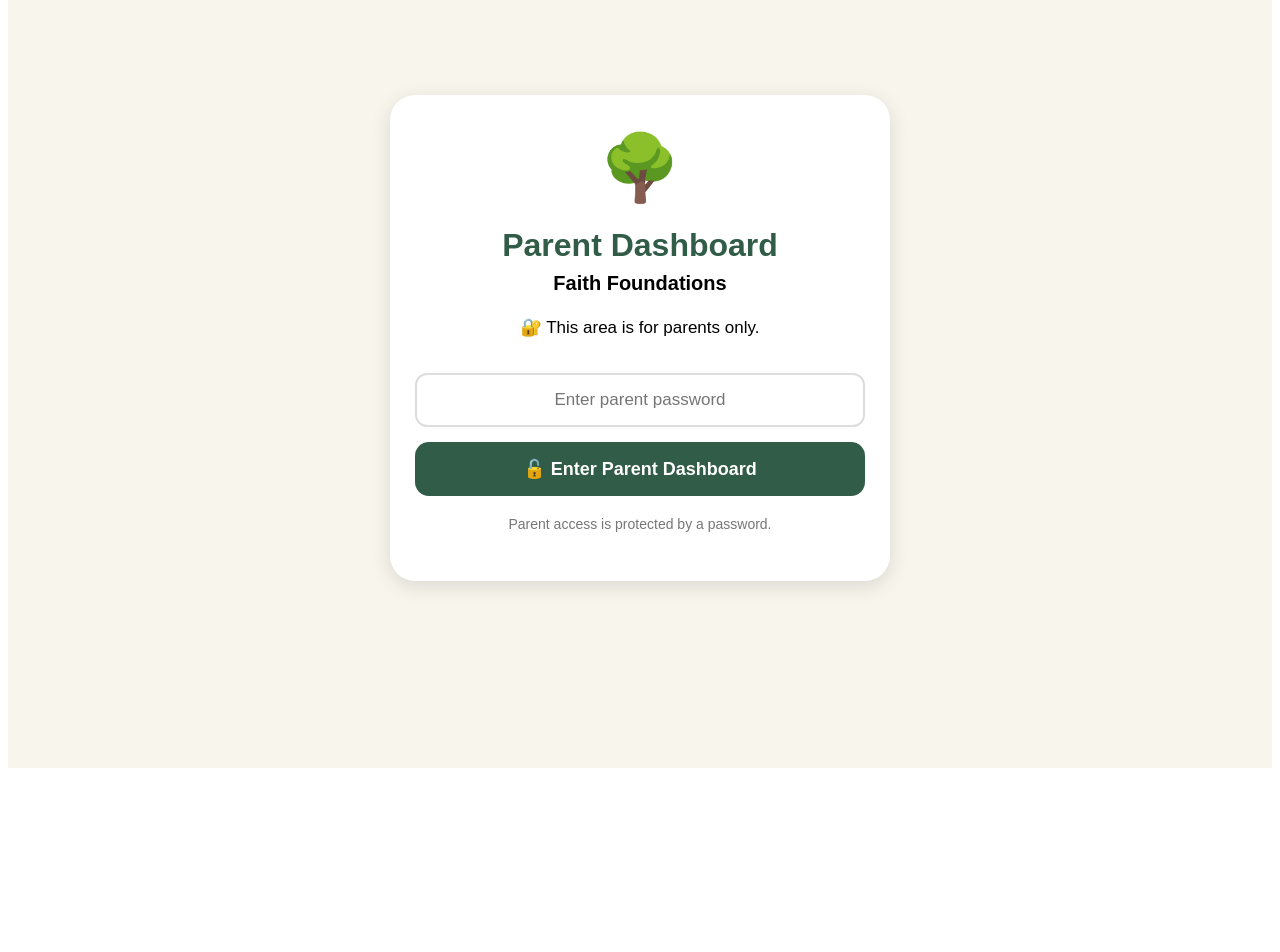
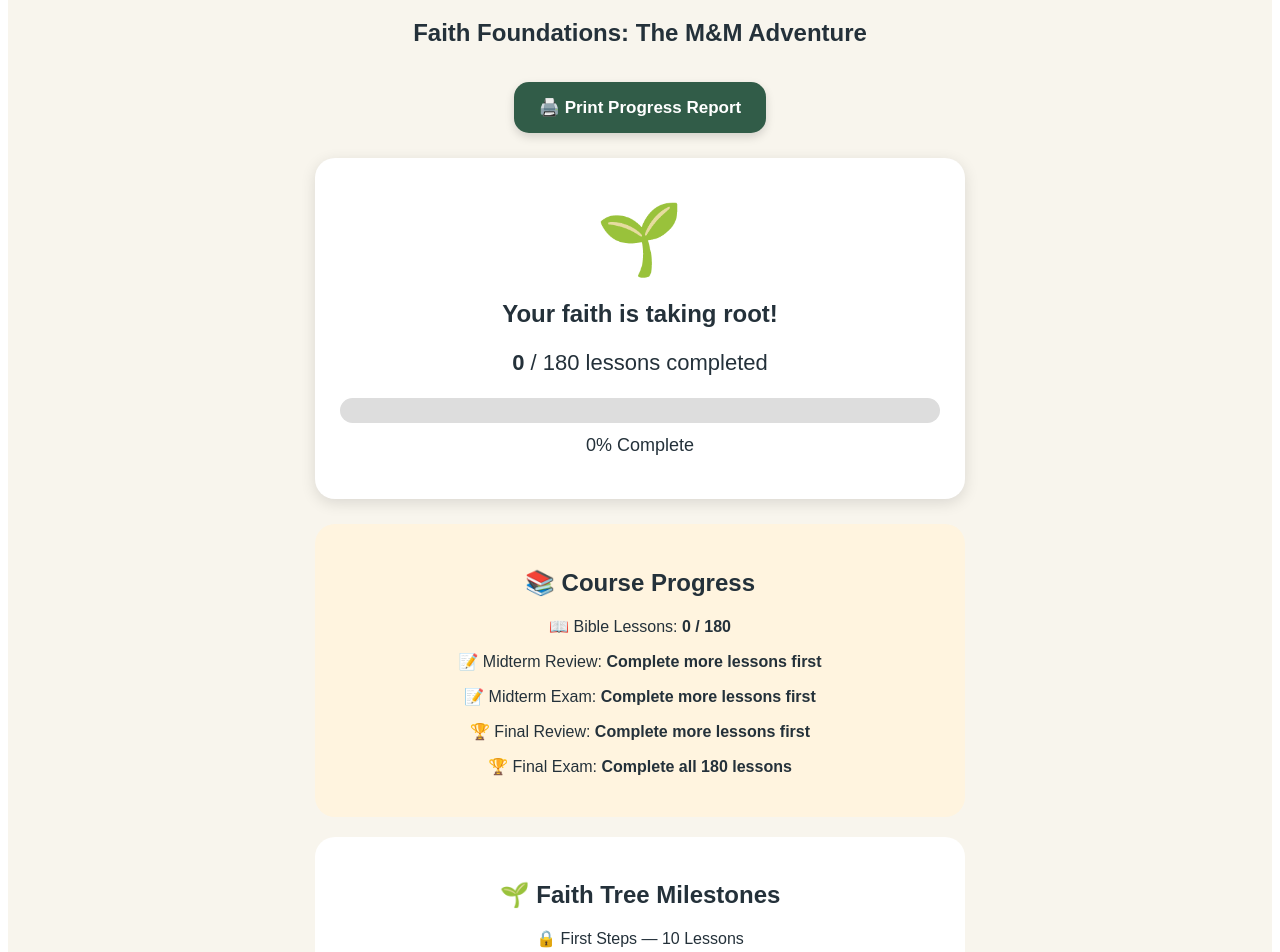
Before and after one commit to ahamilton1210ah-maker/faith-foundations-mm-adventure, a Next.js app: page /parent in a window 1280 px wide. Shown: the part 100-1052 px from the top of the page. Before the commit the page ends 876 px from the top, so only its background shows below. Built offline with nearby package versions, Linux system fonts and the light colour scheme.

Commit message:
Remove password protection from Parent component

```diff
--- a/app/parent/page.js
+++ b/app/parent/page.js
@@ -2,37 +2,23 @@
 
 import { useEffect, useState } from "react";
 
-const PARENT_PASSWORD = "M&M2026";
-
 export default function Parent() {
-  const [password, setPassword] = useState("");
-  const [unlocked, setUnlocked] = useState(false);
   const [completed, setCompleted] = useState([]);
 
   useEffect(() => {
-    const parentAccess = sessionStorage.getItem("parentAccess");
-
-    if (parentAccess === "true") {
-      setUnlocked(true);
-    }
-  }, []);
-
-  useEffect(() => {
-    if (!unlocked) return;
-
     function loadProgress() {
-      try {
       const saved = localStorage.getItem("faithTreeCompleted");
 
       if (saved) {
+        try {
           const parsed = JSON.parse(saved);
 
           if (Array.isArray(parsed)) {
             setCompleted(parsed);
           }
-        }
         } catch {
           setCompleted([]);
+        }
       }
     }
 
@@ -53,134 +39,13 @@ export default function Parent() {
 
       window.removeEventListener("storage", loadProgress);
     };
-  }, [unlocked]);
-
-  function handleLogin(e) {
-    e.preventDefault();
-
-    if (password === PARENT_PASSWORD) {
-      sessionStorage.setItem("parentAccess", "true");
-      setUnlocked(true);
-      setPassword("");
-    } else {
-      alert("❌ Incorrect parent password.");
-      setPassword("");
-    }
-  }
-
-  function logout() {
-    sessionStorage.removeItem("parentAccess");
-    setUnlocked(false);
-  }
-
-  if (!unlocked) {
-    return (
-      <main
-        style={{
-          minHeight: "100vh",
-          padding: "30px 20px",
-          display: "flex",
-          justifyContent: "center",
-          alignItems: "center",
-          background: "#f8f5ed",
-          fontFamily: "Arial, sans-serif",
-        }}
-      >
-        <div
-          style={{
-            background: "white",
-            borderRadius: "25px",
-            padding: "35px 25px",
-            width: "100%",
-            maxWidth: "450px",
-            textAlign: "center",
-            boxShadow: "0 5px 20px rgba(0,0,0,.12)",
-          }}
-        >
-          <div style={{ fontSize: "65px" }}>🌳</div>
-
-          <h1
-            style={{
-              color: "#315c48",
-              marginBottom: "8px",
-            }}
-          >
-            Parent Dashboard
-          </h1>
-
-          <h2
-            style={{
-              fontSize: "20px",
-              marginTop: "5px",
-            }}
-          >
-            Faith Foundations
-          </h2>
-
-          <p
-            style={{
-              fontSize: "17px",
-              marginTop: "20px",
-              lineHeight: "1.5",
-            }}
-          >
-            🔐 This area is for parents only.
-          </p>
-
-          <form onSubmit={handleLogin}>
-            <input
-              type="password"
-              value={password}
-              onChange={(e) => setPassword(e.target.value)}
-              placeholder="Enter parent password"
-              style={{
-                width: "100%",
-                boxSizing: "border-box",
-                padding: "15px",
-                marginTop: "15px",
-                borderRadius: "12px",
-                border: "2px solid #ddd",
-                fontSize: "17px",
-                textAlign: "center",
-              }}
-            />
-
-            <button
-              type="submit"
-              style={{
-                width: "100%",
-                padding: "16px",
-                marginTop: "15px",
-                border: "none",
-                borderRadius: "14px",
-                background: "#315c48",
-                color: "white",
-                fontSize: "18px",
-                fontWeight: "bold",
-                cursor: "pointer",
-              }}
-            >
-              🔓 Enter Parent Dashboard
-            </button>
-          </form>
-
-          <p
-            style={{
-              marginTop: "20px",
-              fontSize: "14px",
-              color: "#777",
-            }}
-          >
-            Parent access is protected by a password.
-          </p>
-        </div>
-      </main>
-    );
-  }
+  }, []);
 
   const count = completed.length;
 
-  const percentage = Math.round((count / 180) * 100);
+  const percentage = Math.round(
+    (count / 180) * 100
+  );
 
   let tree = "🌱";
   let message = "Your faith is taking root!";
@@ -196,6 +61,366 @@ export default function Parent() {
     message = "Look how much your Faith Tree has grown!";
   }
 
+  function printReport() {
+    const completedDays = [...completed].sort(
+      (a, b) => a - b
+    );
+
+    const today = new Date().toLocaleDateString();
+
+    const reportWindow = window.open(
+      "",
+      "_blank",
+      "width=900,height=700"
+    );
+
+    if (!reportWindow) {
+      alert(
+        "Please allow pop-ups for this website so the printable report can open."
+      );
+
+      return;
+    }
+
+    reportWindow.document.write(`
+      <!DOCTYPE html>
+      <html>
+      <head>
+        <title>Faith Foundations Progress Report</title>
+
+        <style>
+          body {
+            font-family: Arial, sans-serif;
+            padding: 40px;
+            color: #24313a;
+          }
+
+          .header {
+            text-align: center;
+            margin-bottom: 30px;
+          }
+
+          .tree {
+            font-size: 70px;
+            margin: 10px;
+          }
+
+          h1 {
+            color: #315c48;
+            margin-bottom: 5px;
+          }
+
+          h2 {
+            color: #315c48;
+          }
+
+          .box {
+            border: 2px solid #ddd;
+            border-radius: 15px;
+            padding: 20px;
+            margin: 20px 0;
+          }
+
+          .progress-container {
+            width: 100%;
+            height: 25px;
+            background: #ddd;
+            border-radius: 20px;
+            overflow: hidden;
+          }
+
+          .progress {
+            width: ${percentage}%;
+            height: 100%;
+            background: #315c48;
+          }
+
+          .percentage {
+            text-align: center;
+            font-size: 20px;
+            font-weight: bold;
+            margin-top: 10px;
+          }
+
+          .days {
+            display: grid;
+            grid-template-columns: repeat(10, 1fr);
+            gap: 6px;
+            margin-top: 15px;
+          }
+
+          .day {
+            border: 1px solid #ccc;
+            padding: 7px 3px;
+            text-align: center;
+            border-radius: 5px;
+            font-size: 12px;
+          }
+
+          .completed {
+            background: #e9f4ed;
+            border: 1px solid #6b9e5b;
+            font-weight: bold;
+          }
+
+          .signature {
+            margin-top: 60px;
+            display: flex;
+            justify-content: space-between;
+          }
+
+          .line {
+            border-top: 1px solid #333;
+            width: 40%;
+            padding-top: 8px;
+          }
+
+          @media print {
+            body {
+              padding: 20px;
+            }
+
+            button {
+              display: none;
+            }
+          }
+        </style>
+      </head>
+
+      <body>
+
+        <div class="header">
+          <div class="tree">${tree}</div>
+
+          <h1>Faith Foundations</h1>
+
+          <h2>The M&M Adventure</h2>
+
+          <p>
+            <strong>Parent Progress Report</strong>
+          </p>
+
+          <p>
+            Report Date: ${today}
+          </p>
+        </div>
+
+        <div class="box">
+
+          <h2>🌳 Faith Progress</h2>
+
+          <p>
+            <strong>${count}</strong> / 180
+            Bible lessons completed
+          </p>
+
+          <div class="progress-container">
+            <div class="progress"></div>
+          </div>
+
+          <div class="percentage">
+            ${percentage}% Complete
+          </div>
+
+          <p>
+            ${message}
+          </p>
+
+        </div>
+
+        <div class="box">
+
+          <h2>📚 Course Progress</h2>
+
+          <p>
+            📖 Bible Lessons:
+            <strong>${count} / 180</strong>
+          </p>
+
+          <p>
+            📝 Midterm Review:
+            <strong>
+              ${
+                count >= 88
+                  ? "Completed / Ready"
+                  : "Not yet completed"
+              }
+            </strong>
+          </p>
+
+          <p>
+            📝 Midterm Exam:
+            <strong>
+              ${
+                count >= 89
+                  ? "Completed / Ready"
+                  : "Not yet completed"
+              }
+            </strong>
+          </p>
+
+          <p>
+            🏆 Final Review:
+            <strong>
+              ${
+                count >= 178
+                  ? "Completed / Ready"
+                  : "Not yet completed"
+              }
+            </strong>
+          </p>
+
+          <p>
+            🏆 Final Exam:
+            <strong>
+              ${
+                count >= 179
+                  ? "Completed / Ready"
+                  : "Not yet completed"
+              }
+            </strong>
+          </p>
+
+        </div>
+
+        <div class="box">
+
+          <h2>📖 Completed Lessons</h2>
+
+          ${
+            completedDays.length === 0
+              ? "<p>No lessons completed yet.</p>"
+              : `
+                <p>
+                  The following days have been completed:
+                </p>
+
+                <div class="days">
+
+                  ${Array.from(
+                    { length: 180 },
+                    (_, index) => {
+                      const day = index + 1;
+
+                      const isDone =
+                        completedDays.includes(day);
+
+                      return `
+                        <div
+                          class="day ${
+                            isDone
+                              ? "completed"
+                              : ""
+                          }"
+                        >
+                          Day ${day}
+                          ${
+                            isDone
+                              ? " ✓"
+                              : ""
+                          }
+                        </div>
+                      `;
+                    }
+                  ).join("")}
+
+                </div>
+              `
+          }
+
+        </div>
+
+        <div class="box">
+
+          <h2>🌱 Faith Tree Milestones</h2>
+
+          <p>
+            ${
+              count >= 10
+                ? "✅"
+                : "🔒"
+            }
+            First Steps — 10 Lessons
+          </p>
+
+          <p>
+            ${
+              count >= 25
+                ? "✅"
+                : "🔒"
+            }
+            Growing Strong — 25 Lessons
+          </p>
+
+          <p>
+            ${
+              count >= 50
+                ? "✅"
+                : "🔒"
+            }
+            Faith Builder — 50 Lessons
+          </p>
+
+          <p>
+            ${
+              count >= 90
+                ? "✅"
+                : "🔒"
+            }
+            Halfway Hero — 90 Lessons
+          </p>
+
+          <p>
+            ${
+              count >= 135
+                ? "✅"
+                : "🔒"
+            }
+            Faith Champion — 135 Lessons
+          </p>
+
+          <p>
+            ${
+              count >= 180
+                ? "🏆"
+                : "🔒"
+            }
+            Faith Foundations Champion — 180 Lessons
+          </p>
+
+        </div>
+
+        <div class="signature">
+
+          <div class="line">
+            Parent Signature
+          </div>
+
+          <div class="line">
+            Date
+          </div>
+
+        </div>
+
+        <br />
+
+        <p style="text-align:center;">
+          🌳 Every lesson helps your Faith Tree grow!
+        </p>
+
+        <script>
+          window.onload = function() {
+            window.print();
+          };
+        </script>
+
+      </body>
+      </html>
+    `);
+
+    reportWindow.document.close();
+  }
+
   return (
     <main
       style={{
@@ -204,39 +429,38 @@ export default function Parent() {
         textAlign: "center",
         background: "#f8f5ed",
         fontFamily: "Arial, sans-serif",
+        color: "#24313a",
       }}
     >
-      <div
+
+      <h1>👩‍🏫 Parent Dashboard</h1>
+
+      <h2>
+        Faith Foundations: The M&M Adventure
+      </h2>
+
+      {/* PRINT REPORT BUTTON */}
+
+      <button
+        onClick={printReport}
         style={{
-          maxWidth: "700px",
-          margin: "0 auto",
+          marginTop: "15px",
+          padding: "15px 25px",
+          border: "none",
+          borderRadius: "15px",
+          background: "#315c48",
+          color: "white",
+          fontSize: "17px",
+          fontWeight: "bold",
+          cursor: "pointer",
+          boxShadow:
+            "0 4px 10px rgba(0,0,0,.15)",
         }}
       >
-        <div
-          style={{
-            display: "flex",
-            justifyContent: "flex-end",
-          }}
-        >
-          <button
-            onClick={logout}
-            style={{
-              padding: "10px 15px",
-              border: "none",
-              borderRadius: "10px",
-              background: "#777",
-              color: "white",
-              fontWeight: "bold",
-              cursor: "pointer",
-            }}
-          >
-            🔒 Lock Dashboard
+        🖨️ Print Progress Report
       </button>
-        </div>
 
-        <h1>Parent Dashboard</h1>
-
-        <h2>Faith Foundations: The M&M Adventure</h2>
+      {/* FAITH TREE */}
 
       <div
         style={{
@@ -244,9 +468,12 @@ export default function Parent() {
           borderRadius: "20px",
           padding: "25px",
           margin: "25px auto",
-            boxShadow: "0 4px 15px rgba(0,0,0,.12)",
+          maxWidth: "600px",
+          boxShadow:
+            "0 4px 15px rgba(0,0,0,.12)",
         }}
       >
+
         <div
           style={{
             fontSize: "70px",
@@ -259,7 +486,8 @@ export default function Parent() {
         <h2>{message}</h2>
 
         <p style={{ fontSize: "22px" }}>
-            <strong>{count}</strong> / 180 lessons completed
+          <strong>{count}</strong> / 180
+          lessons completed
         </p>
 
         <div
@@ -289,7 +517,10 @@ export default function Parent() {
         >
           {percentage}% Complete
         </p>
+
       </div>
+
+      {/* COURSE PROGRESS */}
 
       <div
         style={{
@@ -297,44 +528,99 @@ export default function Parent() {
           borderRadius: "20px",
           padding: "25px",
           margin: "20px auto",
+          maxWidth: "600px",
         }}
       >
+
         <h2>📚 Course Progress</h2>
 
-          <p>📖 Bible Lessons: {count} / 180</p>
-
         <p>
-            📝 Midterm:{" "}
-            {count >= 89 ? "Ready!" : "Keep completing lessons"}
+          📖 Bible Lessons:
+          <strong> {count} / 180</strong>
         </p>
 
         <p>
-            🏆 Final:{" "}
-            {count >= 180
+          📝 Midterm Review:{" "}
+          <strong>
+            {count >= 88
+              ? "Ready!"
+              : "Complete more lessons first"}
+          </strong>
+        </p>
+
+        <p>
+          📝 Midterm Exam:{" "}
+          <strong>
+            {count >= 89
+              ? "Ready!"
+              : "Complete more lessons first"}
+          </strong>
+        </p>
+
+        <p>
+          🏆 Final Review:{" "}
+          <strong>
+            {count >= 178
+              ? "Ready!"
+              : "Complete more lessons first"}
+          </strong>
+        </p>
+
+        <p>
+          🏆 Final Exam:{" "}
+          <strong>
+            {count >= 179
               ? "Ready!"
               : "Complete all 180 lessons"}
+          </strong>
         </p>
+
       </div>
+
+      {/* QUICK SUMMARY */}
 
       <div
         style={{
           background: "white",
           borderRadius: "20px",
           padding: "25px",
-            marginTop: "20px",
+          margin: "20px auto",
+          maxWidth: "600px",
         }}
       >
-          <h2>🌱 Parent Information</h2>
+
+        <h2>🌱 Faith Tree Milestones</h2>
 
         <p>
-            The student has completed{" "}
-            <strong>{count}</strong> of 180 lessons.
+          {count >= 10 ? "✅" : "🔒"}
+          {" "}First Steps — 10 Lessons
         </p>
 
         <p>
-            Keep encouraging them to read God's Word, complete
-            their activities, and grow in faith.
+          {count >= 25 ? "✅" : "🔒"}
+          {" "}Growing Strong — 25 Lessons
         </p>
+
+        <p>
+          {count >= 50 ? "✅" : "🔒"}
+          {" "}Faith Builder — 50 Lessons
+        </p>
+
+        <p>
+          {count >= 90 ? "✅" : "🔒"}
+          {" "}Halfway Hero — 90 Lessons
+        </p>
+
+        <p>
+          {count >= 135 ? "✅" : "🔒"}
+          {" "}Faith Champion — 135 Lessons
+        </p>
+
+        <p>
+          {count >= 180 ? "🏆" : "🔒"}
+          {" "}Faith Foundations Champion — 180 Lessons
+        </p>
+
       </div>
 
       <p
@@ -344,9 +630,9 @@ export default function Parent() {
           fontWeight: "bold",
         }}
       >
-          🌳 Every lesson helps the Faith Tree grow!
+        🌳 Every lesson helps your Faith Tree grow!
       </p>
-      </div>
+
     </main>
   );
 }
```
Lines whose indentation alone changed are shown as unchanged.
